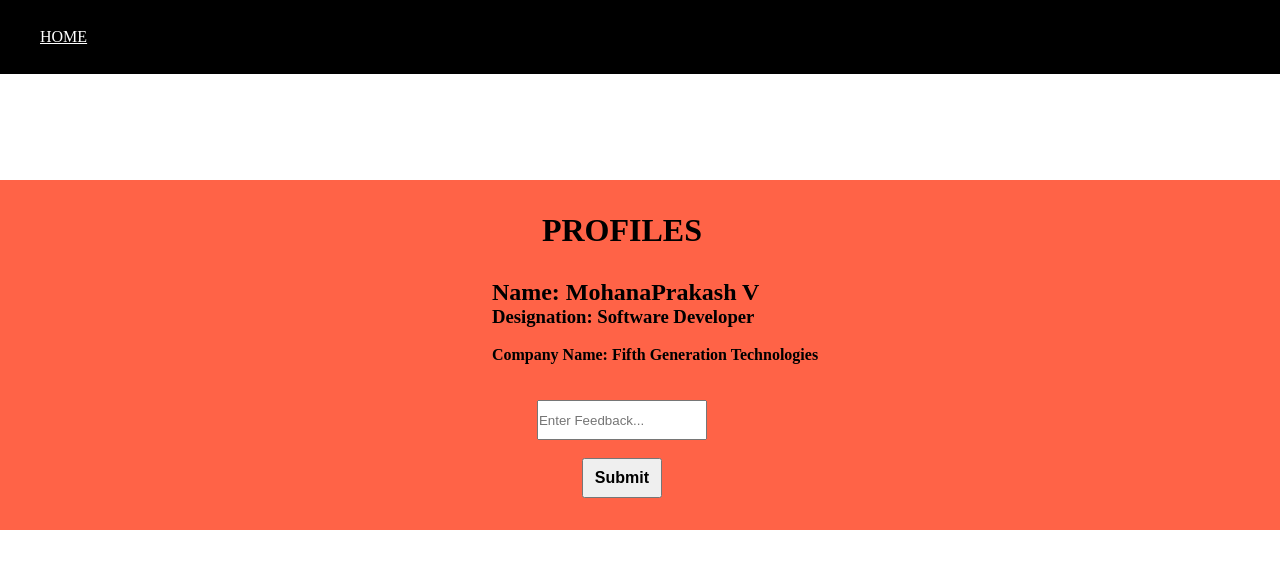
After one commit to mohanaprakash-v/5G_Trainee, a Django app: page /about/ in a window 1280 px wide. The commit adds this page. Shown: the top 569 px of the page. Run offline with Django 5.2, Linux system fonts and the light colour scheme.

Commit message:
about page updated

```diff
--- a/Learning_28th_May/my_project/myapp/urls.py
+++ b/Learning_28th_May/my_project/myapp/urls.py
@@ -6,5 +6,6 @@ urlpatterns = [
     path('counter/', views.counter, name='counter'),
     path('register/', views.register, name='register'),
     path('login/', views.login, name='login'),
-    path('logout/', views.logout, name='logout')
+    path('logout/', views.logout, name='logout'),
+    path('about/', views.about, name='about' )
 ]
--- a/Learning_28th_May/my_project/myapp/views.py
+++ b/Learning_28th_May/my_project/myapp/views.py
@@ -59,3 +59,6 @@ def login(request):
 def logout(request):
     auth_logout(request)
     return redirect('home')
+
+def about(request):
+    return render(request, 'about.html')
--- /dev/null
+++ b/Learning_28th_May/my_project/templates/about.html
@@ -0,0 +1,83 @@
+<!DOCTYPE html>
+<html lang="en">
+<head>
+    <meta charset="UTF-8">
+    <meta name="viewport" content="width=device-width, initial-scale=1.0">
+    <title>About Page</title>
+</head>
+<body>
+    <style>
+        *{
+            padding: 0;
+            margin: 0;
+            box-sizing: border-box;
+        }
+
+        .aboutpage{
+            display: flex;
+            justify-content: center;
+            align-items: center;
+            margin-top: 180px;
+            background-color: tomato;
+            height: 350px;
+            width: 100vw;
+        }
+        .navbar{
+            width: 100%;
+            background-color: black;
+            overflow: hidden;
+            position: fixed;
+            top: 0;
+            display: flex;
+            align-items: center;
+            padding: 14px 20px;
+        }
+        h1{
+            padding-left: 80px;
+            padding-bottom: 30px;
+        }
+        h2, h3, h4{
+            padding-left: 30px;
+        }
+        input{
+            margin-left: 75px;
+            height: 40px;
+            width: 170px;
+        }
+        button{
+            margin-left: 120px;
+            height: 40px;
+            width: 80px;
+            font-size: medium;
+            font-weight: bold;
+        }
+        .navbar a {
+            color: white;
+            text-align: center;
+            padding: 14px 20px;
+            display: block;
+        }
+    </style>
+
+
+<div class="navbar">
+    <a href="{% url 'home' %}">HOME</a>
+</div>
+
+    <div class="aboutpage">
+
+        <form action="{% url 'about' %}" method="post">
+            {% csrf_token %}
+            <h1>PROFILES</h1>
+            <h2>Name: MohanaPrakash V</h2>
+            <h3>Designation: Software Developer</h3><br>
+            <h4>Company Name: Fifth Generation Technologies</h4>
+            <br><br>
+            <input type="text" name="feedback" placeholder="Enter Feedback...">
+            <br><br>
+            <button type="submit">Submit</button>
+        </form>
+
+    </div>
+</body>
+</html>
--- a/Learning_28th_May/my_project/templates/index.html
+++ b/Learning_28th_May/my_project/templates/index.html
@@ -63,6 +63,7 @@
 <body>
     <div class="navbar">
         <a href="{% url 'home' %}">Home</a>
+        <a href="{% url 'about' %}">About</a>
         {% if user.is_authenticated %}
             <a href="{% url 'logout' %}">Logout</a>
         {% else %}
```
Also changed, not shown: Learning_28th_May/my_project/db.sqlite3.
